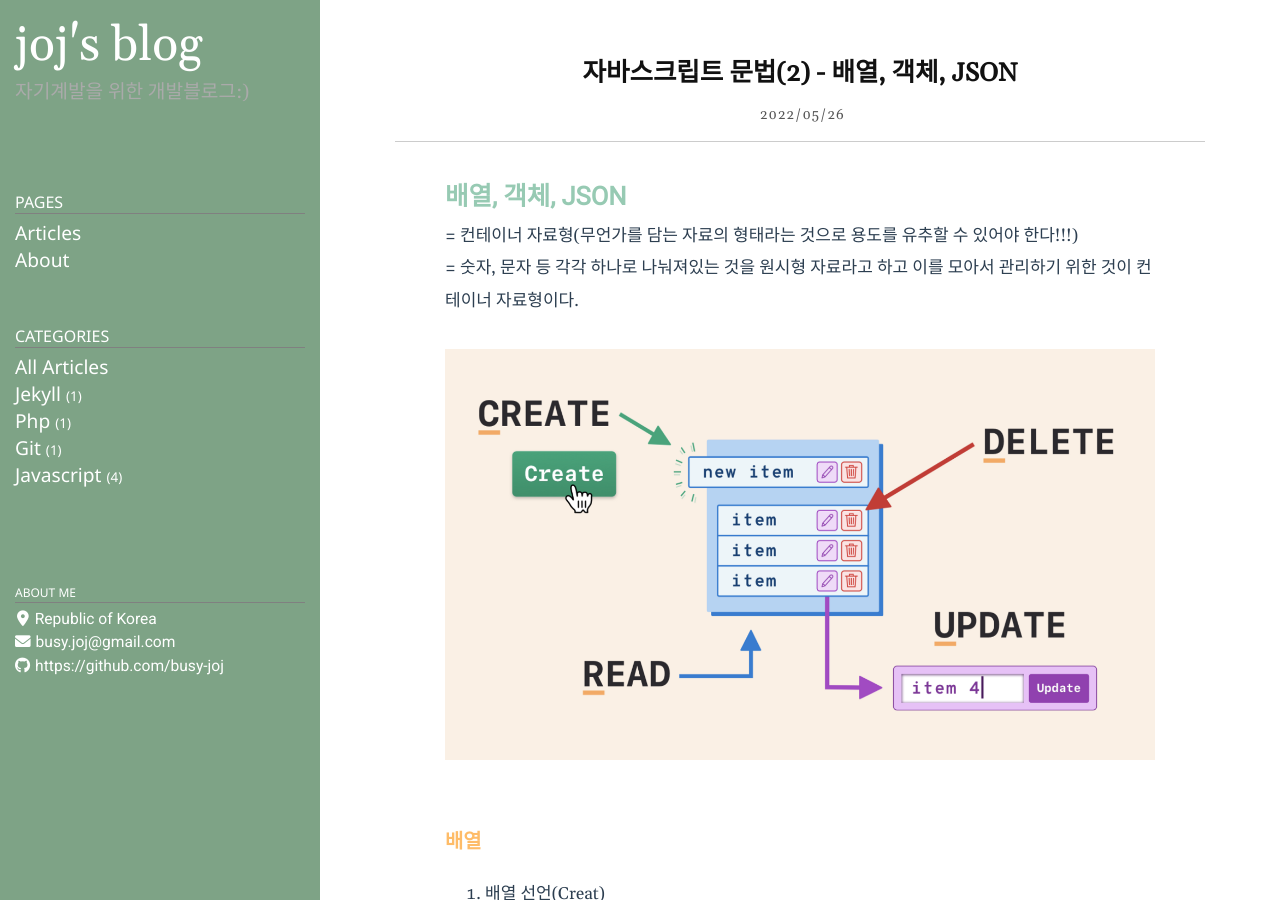
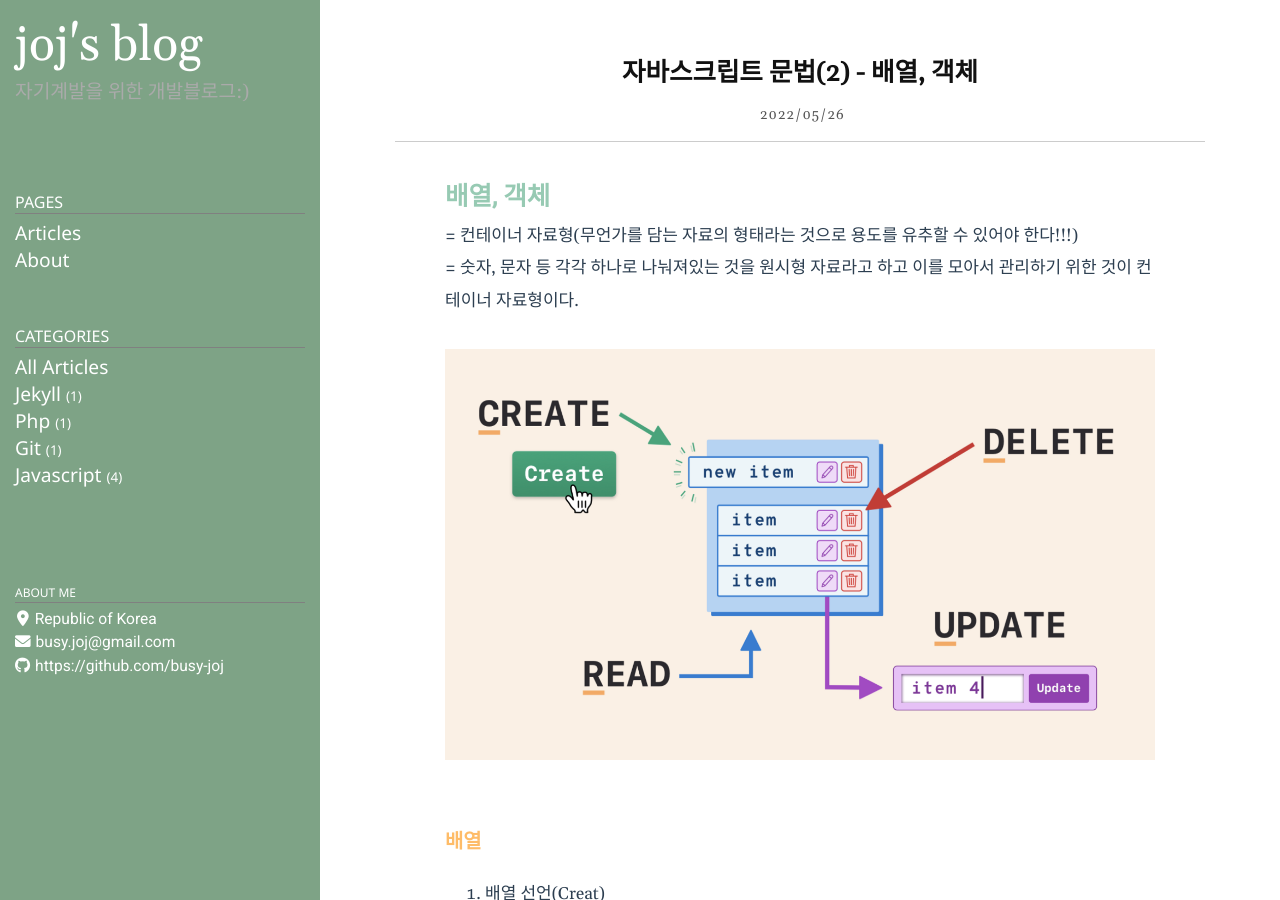
Before and after one commit to busy-joj/busy-joj.github.io, a Jekyll site: the page built from _posts/Javascript/2022-05-26-js3.markdown, in a window 1280 px wide and 900 px high. Built offline with Jekyll 4.4.1, drawn with Linux system fonts in a browser that asks for light colours.

Commit message:
포스팅  수정

```diff
--- a/_posts/Javascript/2022-05-26-js3.markdown
+++ b/_posts/Javascript/2022-05-26-js3.markdown
@@ -1,11 +1,11 @@
 ---
 layout: post
-title: 자바스크립트 문법(2) - 배열, 객체, JSON
+title: 자바스크립트 문법(2) - 배열, 객체
 date: 2022-05-26 21:06:10 +0900
 category: Javascript
 ---
 
-## <span style="color:#97cab3;font-weight:bold">배열, 객체, JSON</span>
+## <span style="color:#97cab3;font-weight:bold">배열, 객체</span>
 
 = 컨테이너 자료형(무언가를 담는 자료의 형태라는 것으로 용도를 유추할 수 있어야 한다!!!)
 = 숫자, 문자 등 각각 하나로 나눠져있는 것을 원시형 자료라고 하고 이를 모아서 관리하기 위한 것이 컨테이너 자료형이다.
```
